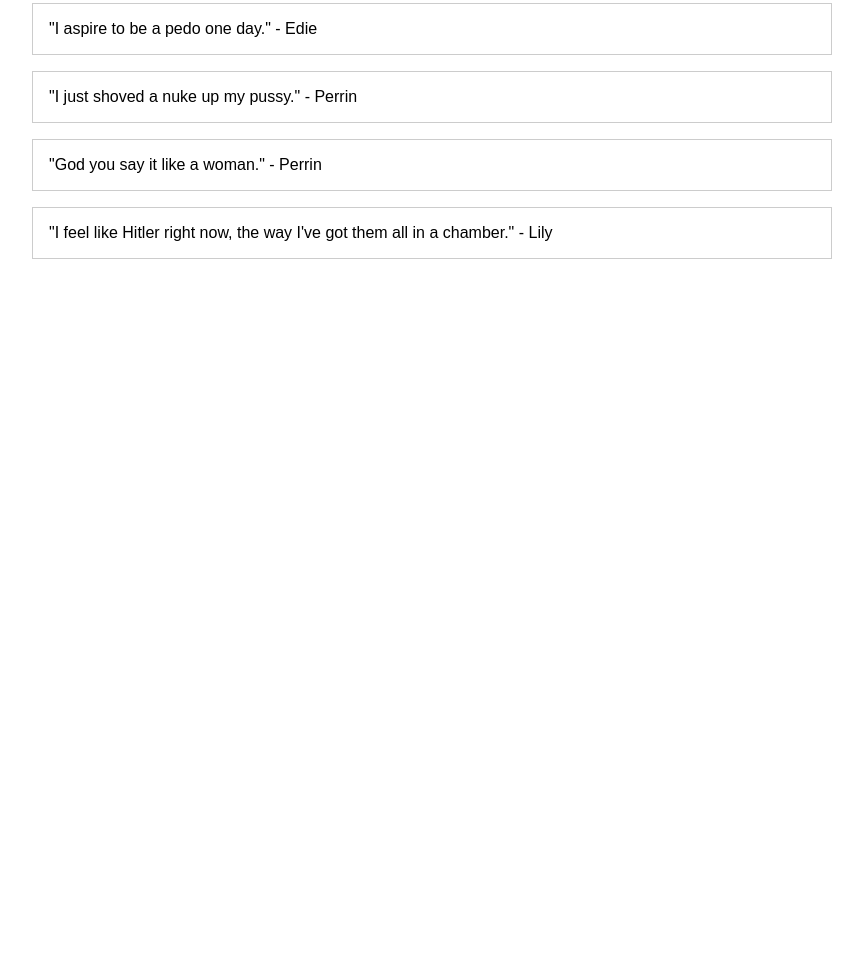
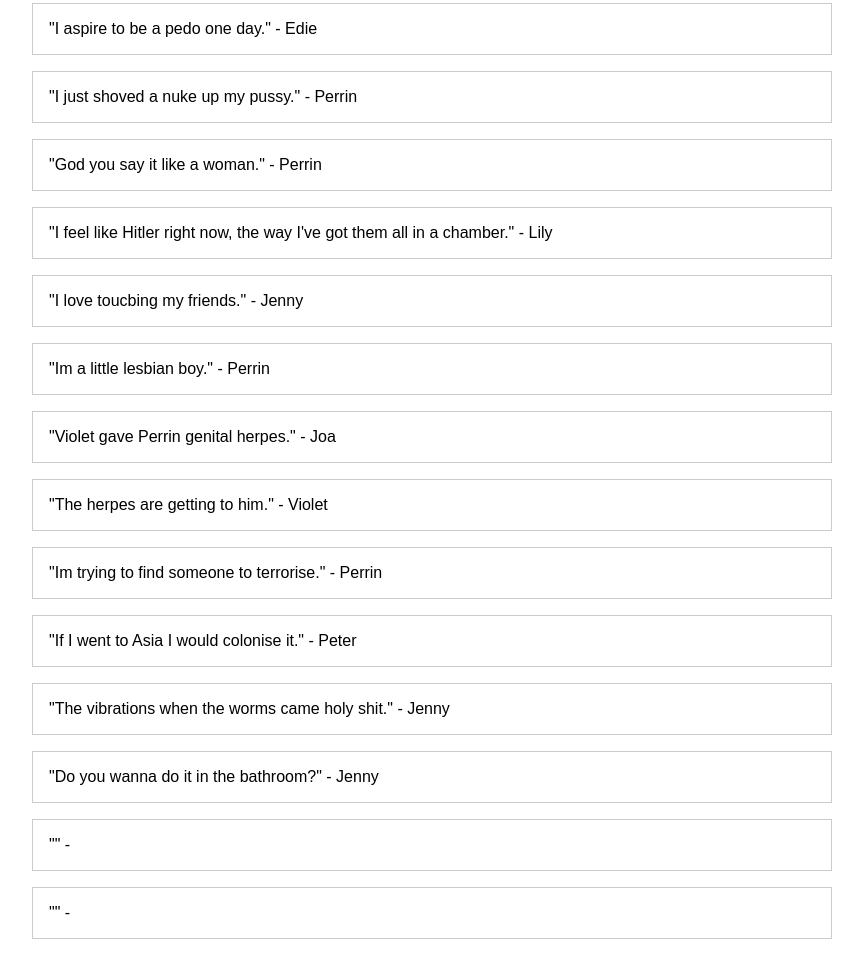
Before and after one commit to scythe7git/JoasQuotesWebsite, a plain HTML site: page index.html in a window 1280 px wide. Shown: the part 10298-11275 px from the top of the page, without its empty margins (208-1071 px from the left). Before the commit the page ends 10605 px from the top, so only its background shows below. Drawn offline with Linux system fonts and the light colour scheme.

Commit message:
Update index.html

```diff
--- a/index.html
+++ b/index.html
@@ -173,6 +173,17 @@
       <li>"I just shoved a nuke up my pussy." - Perrin</li>
       <li>"God you say it like a woman." - Perrin</li>
       <li>"I feel like Hitler right now, the way I've got them all in a chamber." - Lily</li>
+      <li>"I love toucbing my friends." - Jenny</li>
+      <li>"Im a little lesbian boy." - Perrin</li>
+      <li>"Violet gave Perrin genital herpes." - Joa</li>
+      <li>"The herpes are getting to him." - Violet</li>
+      <li>"Im trying to find someone to terrorise." - Perrin</li>
+      <li>"If I went to Asia I would colonise it." - Peter</li>
+      <li>"The vibrations when the worms came holy shit." - Jenny</li>
+      <li>"Do you wanna do it in the bathroom?" - Jenny</li>
+      <li>"" - </li>
+      <li>"" - </li>
+
       <!-- Add more quotes here -->
     </ul>
   </main>
```
